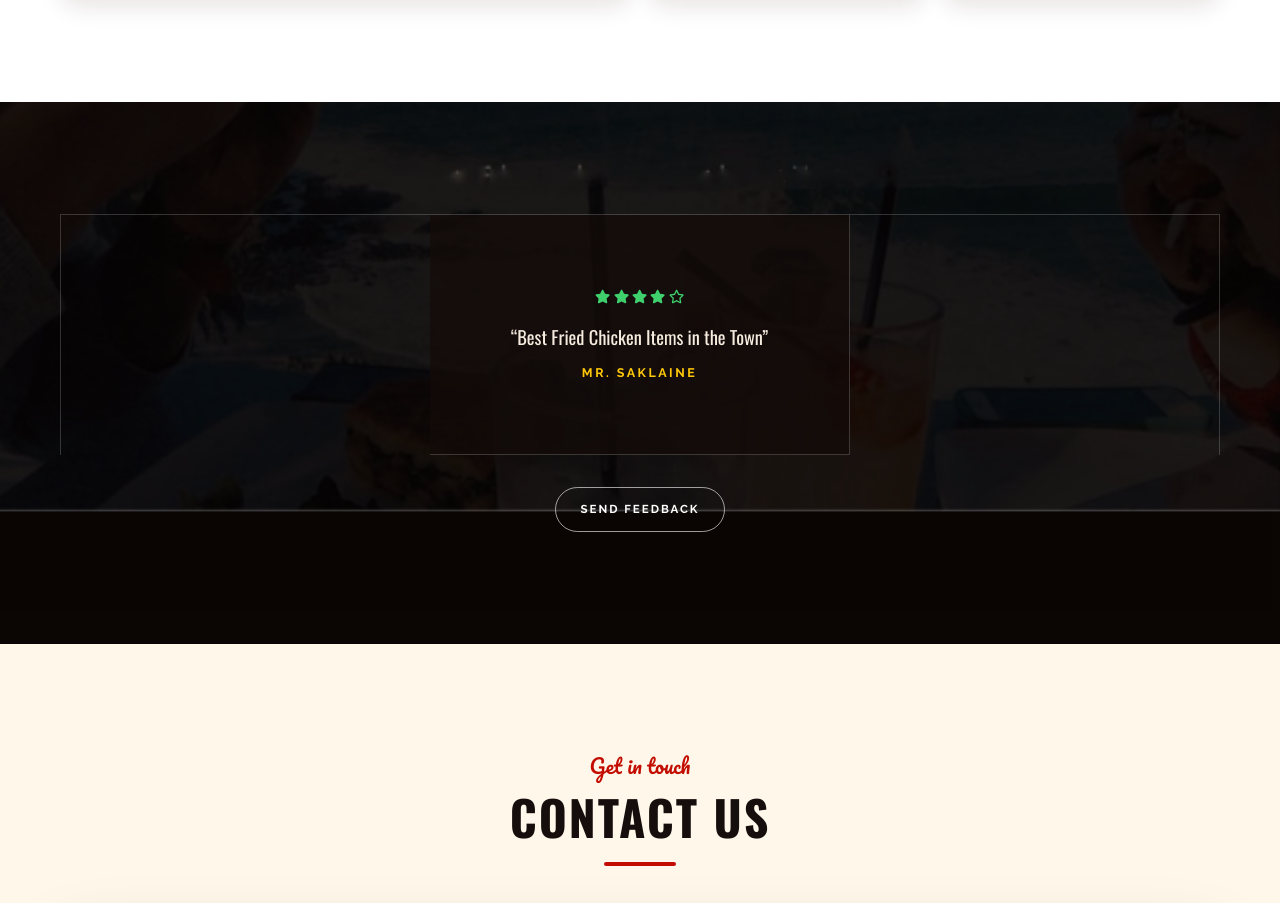
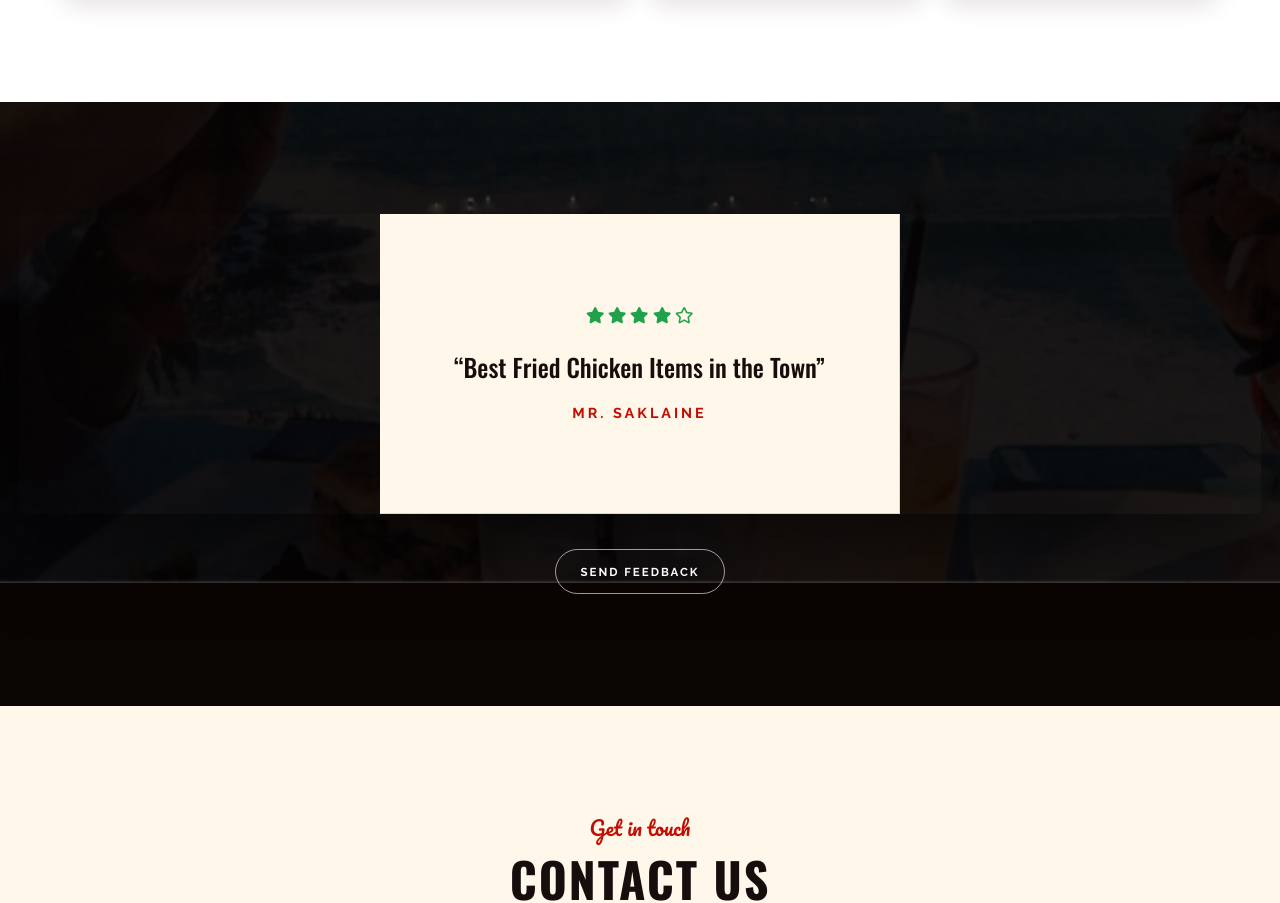
Before and after one commit to tamiie56/bfc-react, a React (Vite) app: page / in a window 1280 px wide. Shown: the part 4780-5683 px from the top of the page. Built offline with nearby package versions, Linux system fonts and the light colour scheme; no server answers; the database is empty.

Commit message:
enlarge feedback grid and switch cells to cream for contrast

```diff
--- a/src/components/Testimonial.tsx
+++ b/src/components/Testimonial.tsx
@@ -113,7 +113,7 @@ export default function Testimonial() {
         <img src={reviewImg} alt="" loading="lazy" />
       </div>
 
-      <div className="container testimonials__inner">
+      <div className="container-wide testimonials__inner">
         <div className={`fg reveal ${cells.length === 1 ? "fg--single" : ""}`} role="list" aria-label="What our customers say">
           {cells.map((c, i) => (
             <figure className="fg__cell" role="listitem" key={i}>
--- a/src/index.css
+++ b/src/index.css
@@ -4334,29 +4334,30 @@ button {
 .fg {
   display: grid;
   grid-template-columns: repeat(4, minmax(0, 1fr));
-  border-top: 1px solid rgba(255, 255, 255, 0.18);
-  border-left: 1px solid rgba(255, 255, 255, 0.18);
+  border-radius: 6px;
+  overflow: hidden;
+  box-shadow: 0 30px 80px rgba(0, 0, 0, 0.55);
 }
 .fg--single {
-  grid-template-columns: minmax(0, 420px);
+  grid-template-columns: minmax(0, 520px);
   justify-content: center;
-  border-right: 1px solid rgba(255, 255, 255, 0.18);
 }
 
 .fg__cell {
-  --h: 240px;
+  --h: 300px;
   position: relative;
   height: var(--h);
   margin: 0;
   overflow: hidden;
-  perspective: 1000px;
-  border-right: 1px solid rgba(255, 255, 255, 0.18);
-  border-bottom: 1px solid rgba(255, 255, 255, 0.18);
-  background: rgba(20, 12, 9, 0.74);
+  perspective: 1200px;
+  border-right: 1px solid rgba(21, 14, 12, 0.14);
+  border-bottom: 1px solid rgba(21, 14, 12, 0.14);
+  background: var(--cream);
+  color: var(--ink);
   transition: background 0.3s;
 }
 .fg__cell:hover {
-  background: rgba(38, 26, 21, 0.9);
+  background: #ffefcf;
 }
 
 .fg__cube {
@@ -4378,9 +4379,10 @@ button {
   flex-direction: column;
   align-items: center;
   justify-content: center;
-  gap: 0.75rem;
-  padding: 1.2rem 1.5rem;
+  gap: 1rem;
+  padding: 1.6rem 2rem;
   text-align: center;
+  background: inherit;
   backface-visibility: hidden;
   -webkit-backface-visibility: hidden;
 }
@@ -4393,18 +4395,23 @@ button {
 
 .fg__stars {
   display: flex;
-  gap: 0.2rem;
-  font-size: 0.95rem;
-  color: var(--yellow);
+  gap: 0.25rem;
+  font-size: 1.15rem;
+}
+.fg .stars--good {
+  color: #1fa24a;
+}
+.fg .stars--low {
+  color: #e03126;
 }
 .fg__text {
   max-width: 100%;
   margin: 0;
   font-family: var(--font-head);
-  font-size: 1.15rem;
-  font-weight: 400;
-  line-height: 1.38;
-  color: #f6ebdf;
+  font-size: 1.55rem;
+  font-weight: 500;
+  line-height: 1.35;
+  color: var(--ink);
   overflow: hidden;
   overflow-wrap: anywhere;
   display: -webkit-box;
@@ -4413,22 +4420,22 @@ button {
 }
 .fg__name {
   max-width: 100%;
-  font-size: 0.78rem;
+  font-size: 0.9rem;
   font-weight: 700;
-  letter-spacing: 2.5px;
+  letter-spacing: 3px;
   text-transform: uppercase;
-  color: var(--yellow);
+  color: var(--red);
   white-space: nowrap;
   overflow: hidden;
   text-overflow: ellipsis;
 }
 
 .fg__cta {
-  margin-top: 2rem;
+  margin-top: 2.2rem;
   text-align: center;
 }
 
-@media (max-width: 1000px) {
+@media (max-width: 1100px) {
   .fg {
     grid-template-columns: repeat(2, minmax(0, 1fr));
   }
@@ -4438,7 +4445,13 @@ button {
     grid-template-columns: minmax(0, 1fr);
   }
   .fg__cell {
-    --h: 220px;
+    --h: 250px;
+  }
+  .fg__face {
+    padding: 1.3rem 1.4rem;
+  }
+  .fg__text {
+    font-size: 1.35rem;
   }
   .fg__cell:nth-child(n + 5) {
     display: none;
```
